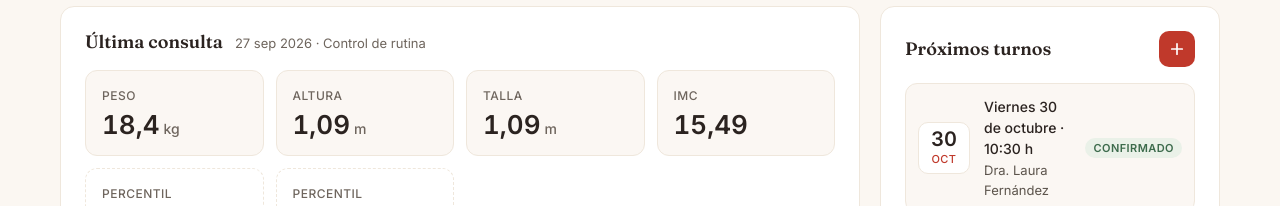
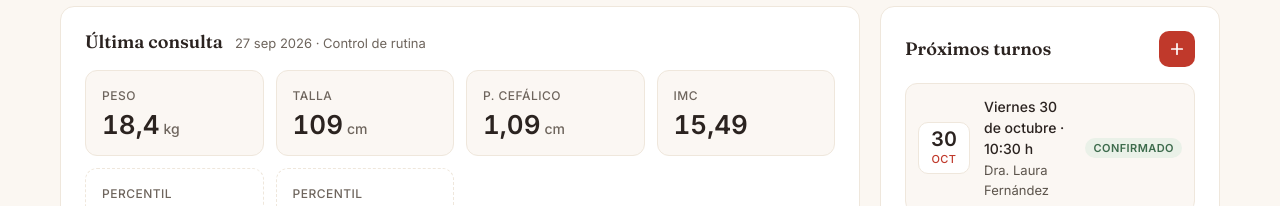
Before and after one commit to FranB2MIL/Proyecto-Pediatria-ver1, a React (Vite) app: page /mi-ficha in a window 1280 px wide. Shown: the part 371-577 px from the top of the page. Built offline with nearby package versions, Linux system fonts and the light colour scheme; no server answers.

Commit message:
fix: LatestConsultation muestra talla y perimetro cefalico en cm

```diff
--- a/src/components/latestConsultation/LatestConsultation.jsx
+++ b/src/components/latestConsultation/LatestConsultation.jsx
@@ -8,8 +8,8 @@ const LatestConsultation = ({ consultation, loading, error }) => {
   const measurement = consultation?.measurement
   const measureTiles = [
     { label: 'Peso', value: formatMeasure(measurement?.weight), unit: 'kg' },
-    { label: 'Altura', value: formatMeasure(measurement?.height), unit: 'm' },
-    { label: 'Talla', value: formatMeasure(measurement?.size), unit: 'm' },
+    { label: 'Talla', value: formatMeasure(heightInCm(measurement)), unit: 'cm' },
+    { label: 'P. cefálico', value: formatMeasure(headCircumferenceInCm(measurement)), unit: 'cm' },
     { label: 'IMC', value: formatMeasure(measurement?.imc, { decimals: 2 }) },
   ]
   const percentileTiles = [
--- a/src/components/patientCard/PatientCard.jsx
+++ b/src/components/patientCard/PatientCard.jsx
@@ -6,7 +6,7 @@ import LatestConsultation from '../latestConsultation/LatestConsultation'
 import { formatDate } from '../../utils/dateUtils'
 import { calculateAge, formatDni, getAvatarVariant } from '../../utils/patientFormat'
 import styles from './PatientCard.module.css'
-import { heightInCm, headCircumferenceInCm } from '../../utils/measurement'
+
 
 const AVATAR_CLASSES = {
   green: styles.avatarGreen,
```
